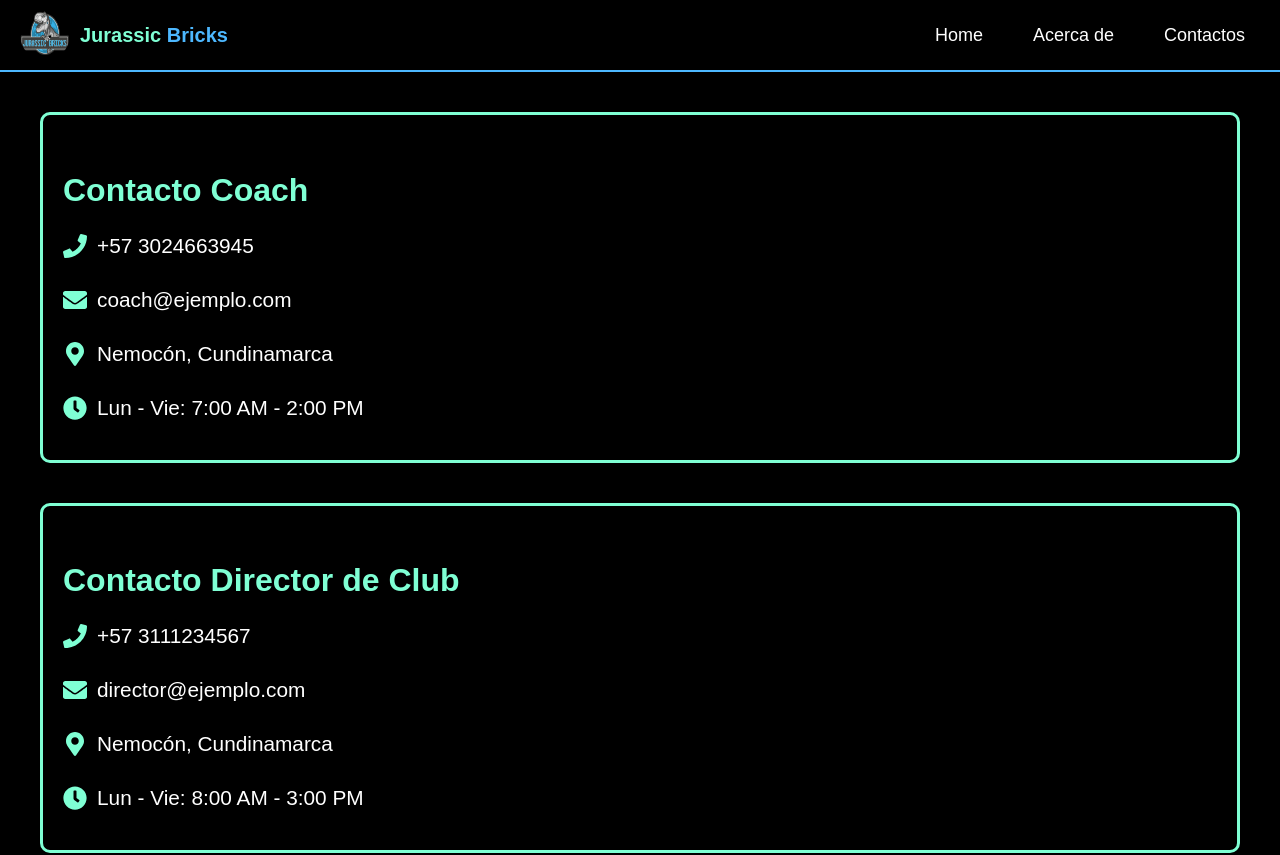
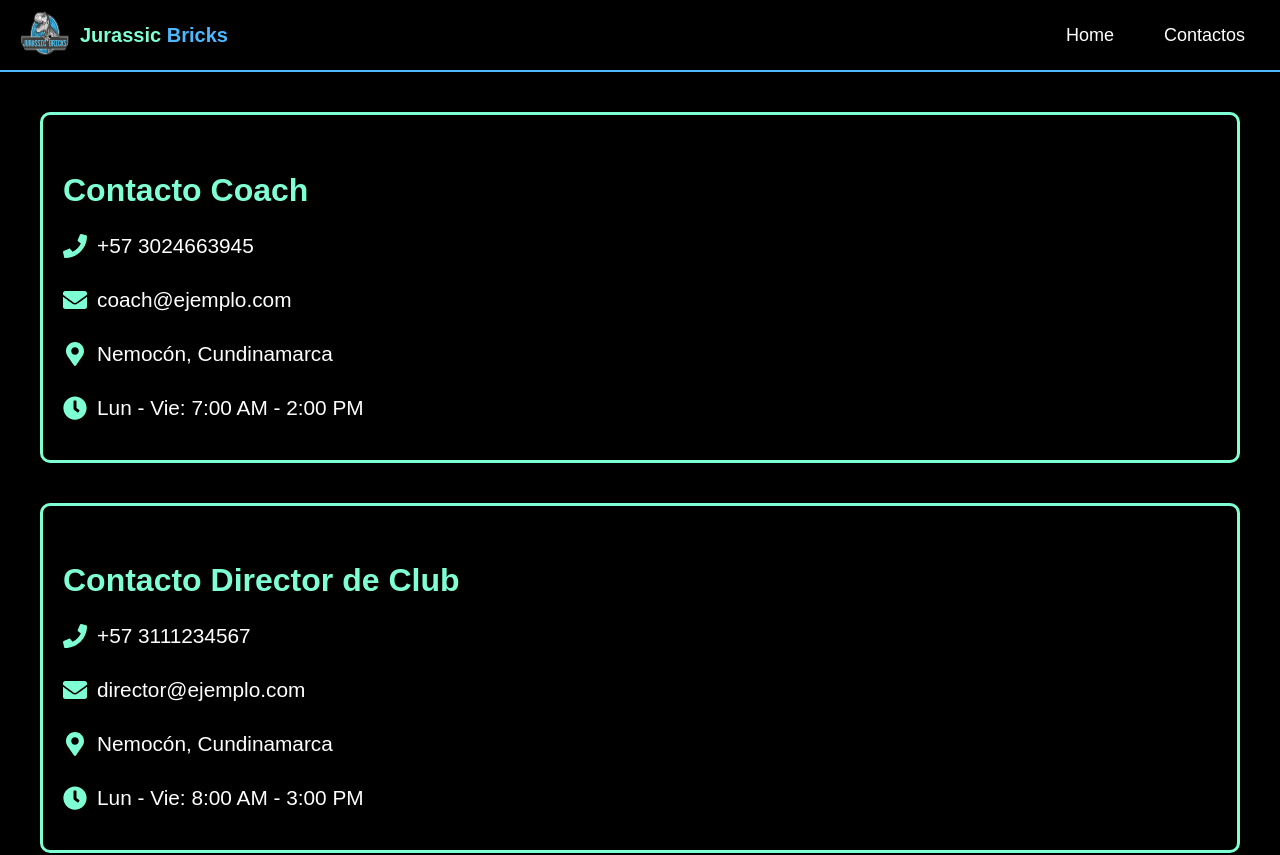
Before and after one commit to Brayan-02/JurasicBricks, a React (Vite) app: page /contact in a window 1280 px wide. Shown: the top 855 px of the page. Built offline with nearby package versions, Linux system fonts and the light colour scheme.

Commit message:
arreglo acerca1

```diff
--- a/src/pages/Contact.tsx
+++ b/src/pages/Contact.tsx
@@ -26,7 +26,6 @@ function Contact() {
         {/* Menú de navegación */}
         <nav className={`nav-menu ${menuOpen ? "active" : ""}`}>
           <NavLink to="/">Home</NavLink>
-          <NavLink to="/about">Acerca de</NavLink>
           <NavLink to="/contact">Contactos</NavLink>
         </nav>
       </header>
```
